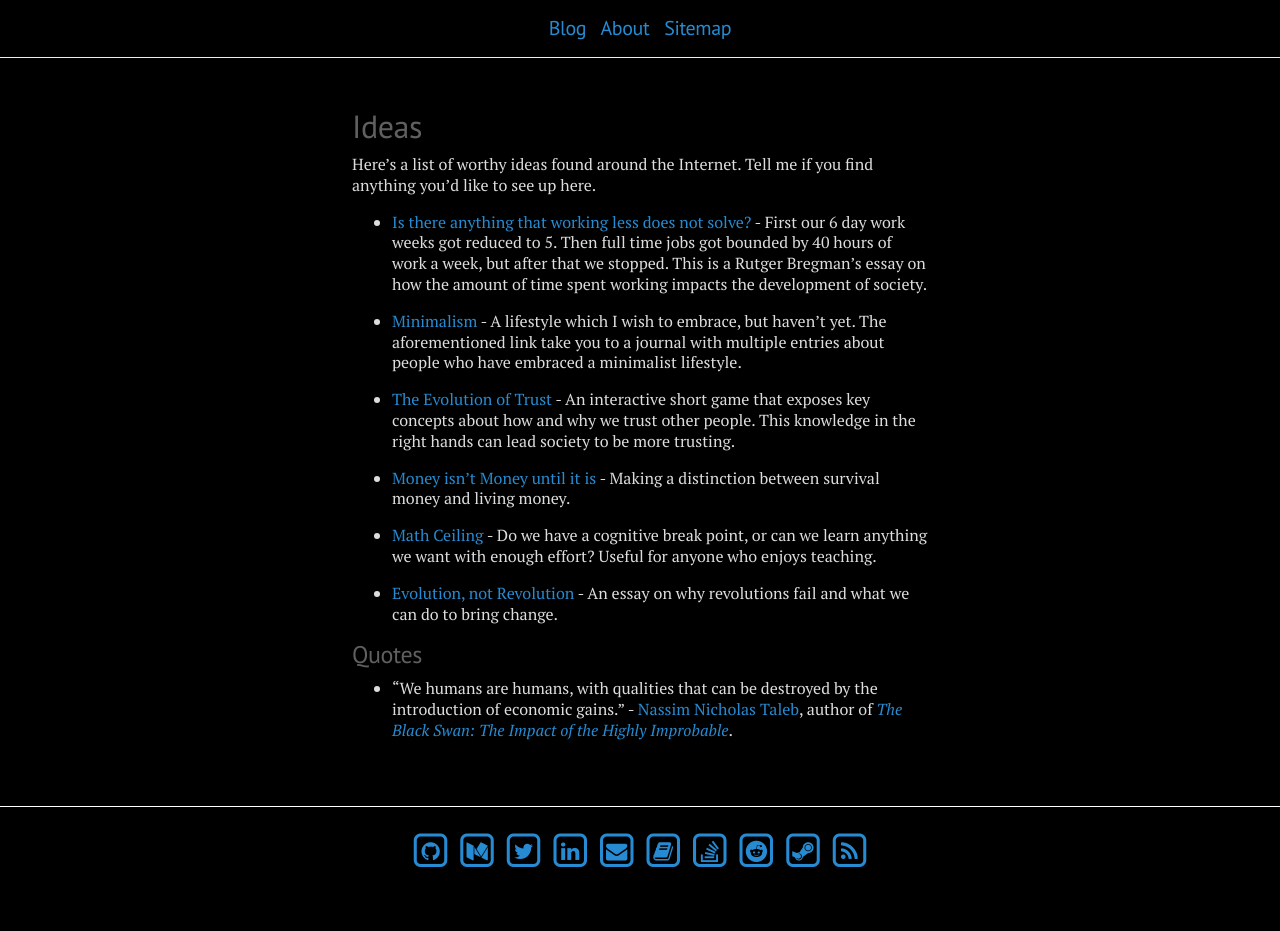
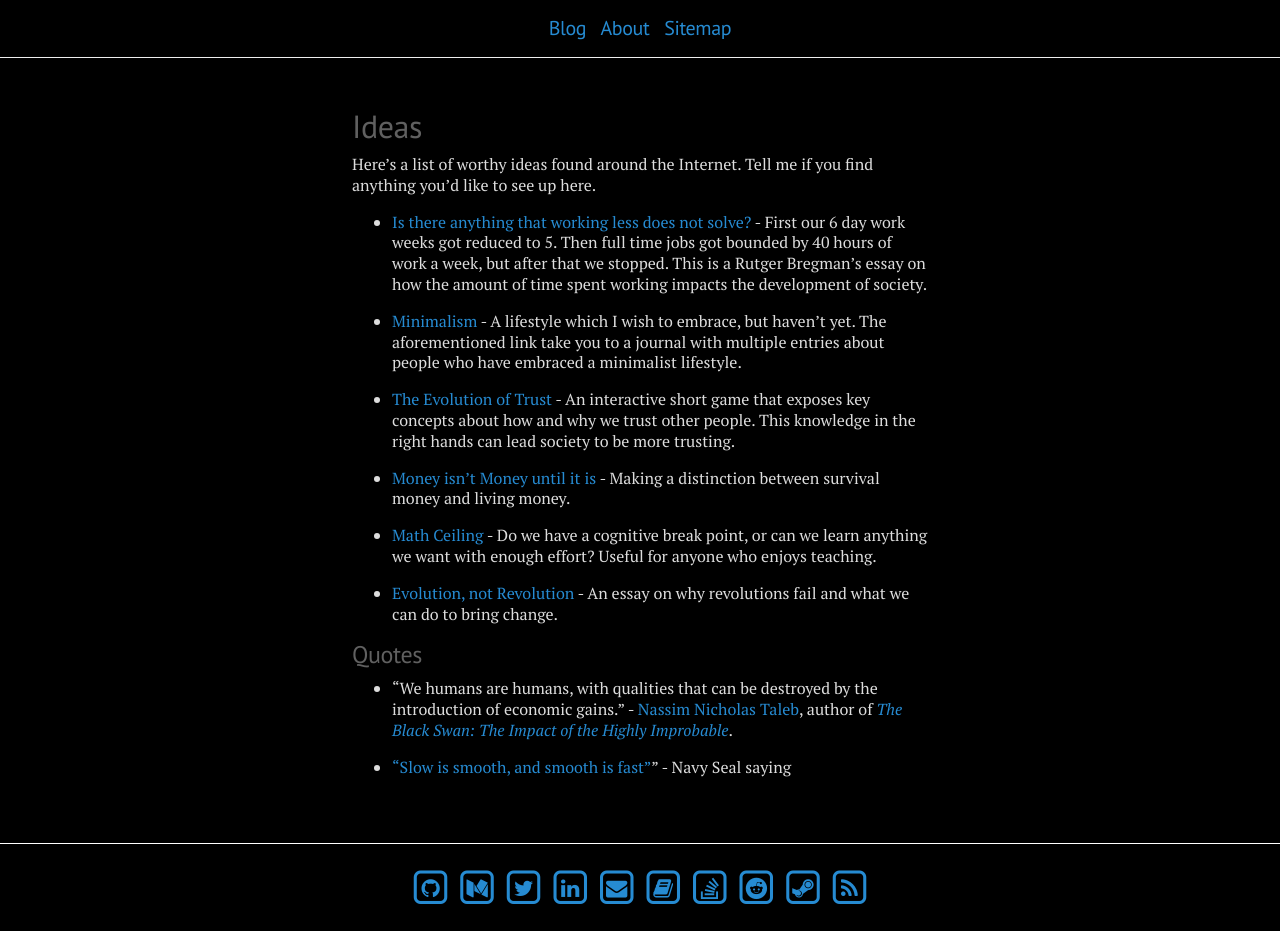
Before and after one commit to migueltorrescosta/migueltorrescosta.github.io, a Jekyll site: the page built from page_Ideas.md, in a window 1280 px wide. Built offline with Jekyll 4.4.1, drawn with Linux system fonts in a browser that asks for light colours; before the commit the page ends 900 px from its top, so only the background shows below that.

Commit message:
Added Navy Seal quote

```diff
--- a/page_Ideas.md
+++ b/page_Ideas.md
@@ -22,3 +22,5 @@ Here's a list of worthy ideas found around the Internet. Tell me if you find any
 ## Quotes
 
 * "We humans are humans, with qualities that can be destroyed by the introduction of economic gains." - [Nassim Nicholas Taleb](https://en.wikipedia.org/wiki/Nassim_Nicholas_Taleb), author of *[The Black Swan: The Impact of the Highly Improbable](https://www.goodreads.com/book/show/242472.The_Black_Swan?from_search=true)*.
+
+* ["Slow is smooth, and smooth is fast"](https://www.lesserwrong.com/posts/4FZfzqMtwQZES3eqN/slow-is-smooth-and-smooth-is-fast)" - Navy Seal saying
```
